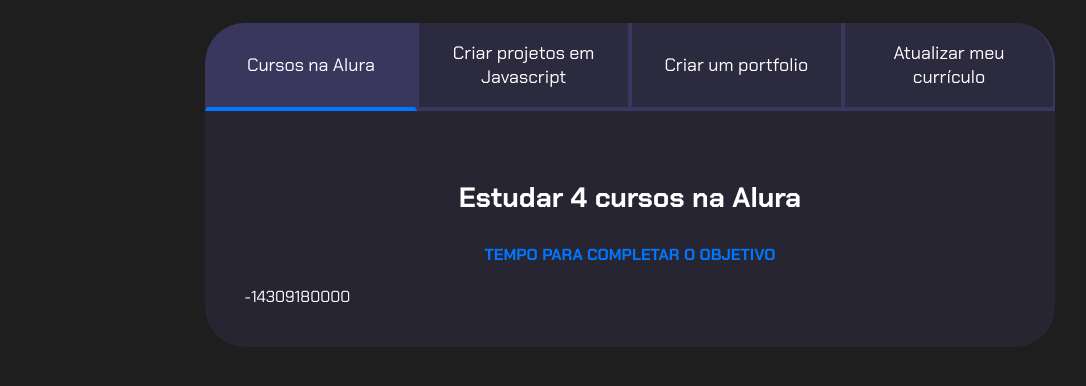
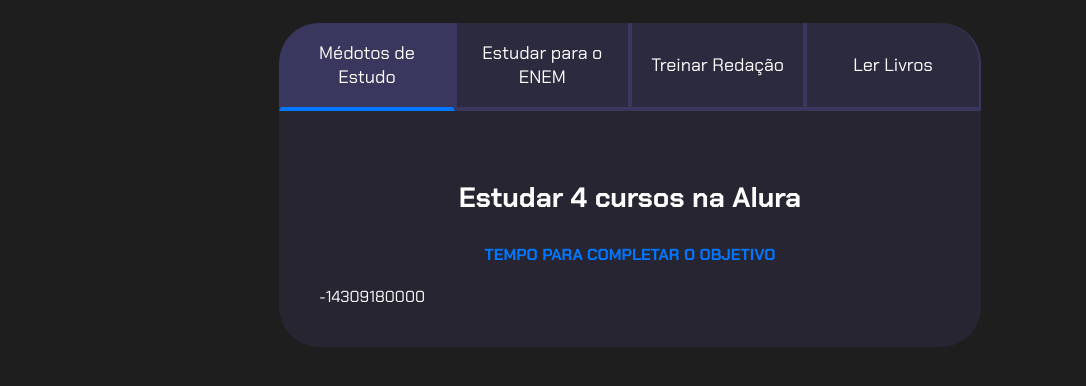
Before and after one commit to VitorP2007/vitor-projeto, a plain HTML site: page Progeto 1 Vitor/index.html in a window 1280 px wide. Shown: the part 80-466 px from the top of the page, without its empty margins (10-1096 px from the left). Drawn offline with Linux system fonts and the light colour scheme.

Commit message:
Update index.html

```diff
--- a/Progeto 1 Vitor/index.html
+++ b/Progeto 1 Vitor/index.html
@@ -11,10 +11,10 @@
         <h2 class="titulo-principal">Meus Objetivos do ano<span>_</span></h2>
         <div class="conteudo">
         <div class="botoes">
-            <button class="botao ativo">Cursos na Alura</button>
-            <button class="botao">Criar projetos em Javascript</button>
-            <button class="botao">Criar um portfolio</button>
-            <button class="botao">Atualizar meu currículo</button>
+            <button class="botao ativo">Médotos de Estudo</button>
+            <button class="botao">Estudar para o ENEM</button>
+            <button class="botao">Treinar Redação</button>
+            <button class="botao">Ler Livros</button>
         </div>
         <div class="abas-textos">
             <div class="aba-conteudo ativo">
```
